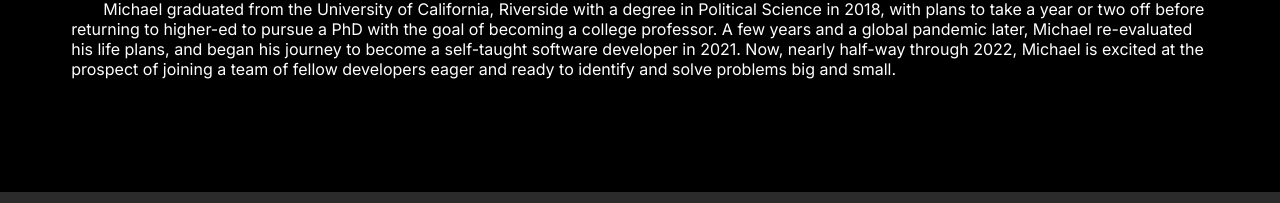
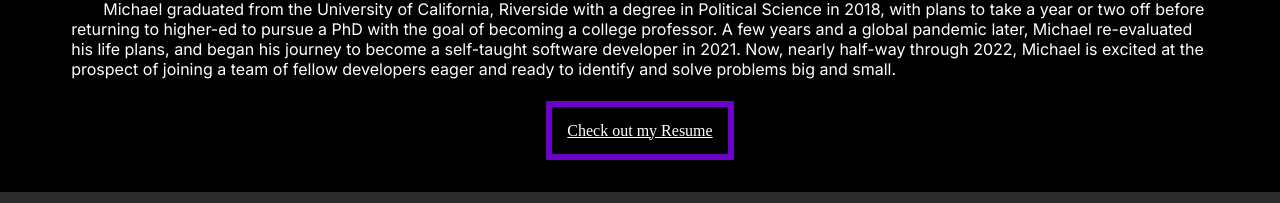
Before and after one commit to Gitmsl/msl-website, a React (Create React App) app: page / in a window 1280 px wide. Shown: the part 573-776 px from the top of the page. Built offline with nearby package versions, Linux system fonts and the light colour scheme.

Commit message:
Resume Button (1/2)
Resume button added, basic appearance and placement, hover effect.

```diff
--- a/src/App.js
+++ b/src/App.js
@@ -2,6 +2,7 @@ import TopBar from "./topbar/TopBar"
 import Header from "./header/Header"
 import About from "./about/About"
 import Footer from "./footer/Footer"
+import Resume from "./resume/Resume"
 
 function App() {
   return (
@@ -9,6 +10,7 @@ function App() {
       <TopBar />
       <Header />
       <About />
+      <Resume />
       <Footer />
     </>
   );
--- /dev/null
+++ b/src/resume/Resume.jsx
@@ -0,0 +1,10 @@
+import React from 'react'
+import "./resume.css"
+
+export default function Resume() {
+    return(
+        <div className="resume">
+            <a href="" target="_blank" className="resumeButton">Check out my Resume</a>
+        </div>
+    )
+}
--- /dev/null
+++ b/src/resume/resume.css
@@ -0,0 +1,20 @@
+.resume {
+    display:inline-block;
+    width: 100%;
+    text-align: center;
+    margin: 25px 0;
+    padding: 10px 0;
+}
+.resumeButton {
+    padding: 15px 15px;
+    color: rgb(255, 255, 255);
+    background-color: transparent;
+    border: 6px solid rgb(107, 0, 201);
+    transition: background-color .5s ease-in-out
+}
+
+.resumeButton:hover {
+    background-color:blueviolet;
+    transition: background-color .5s ease-in-out;
+
+}
```
